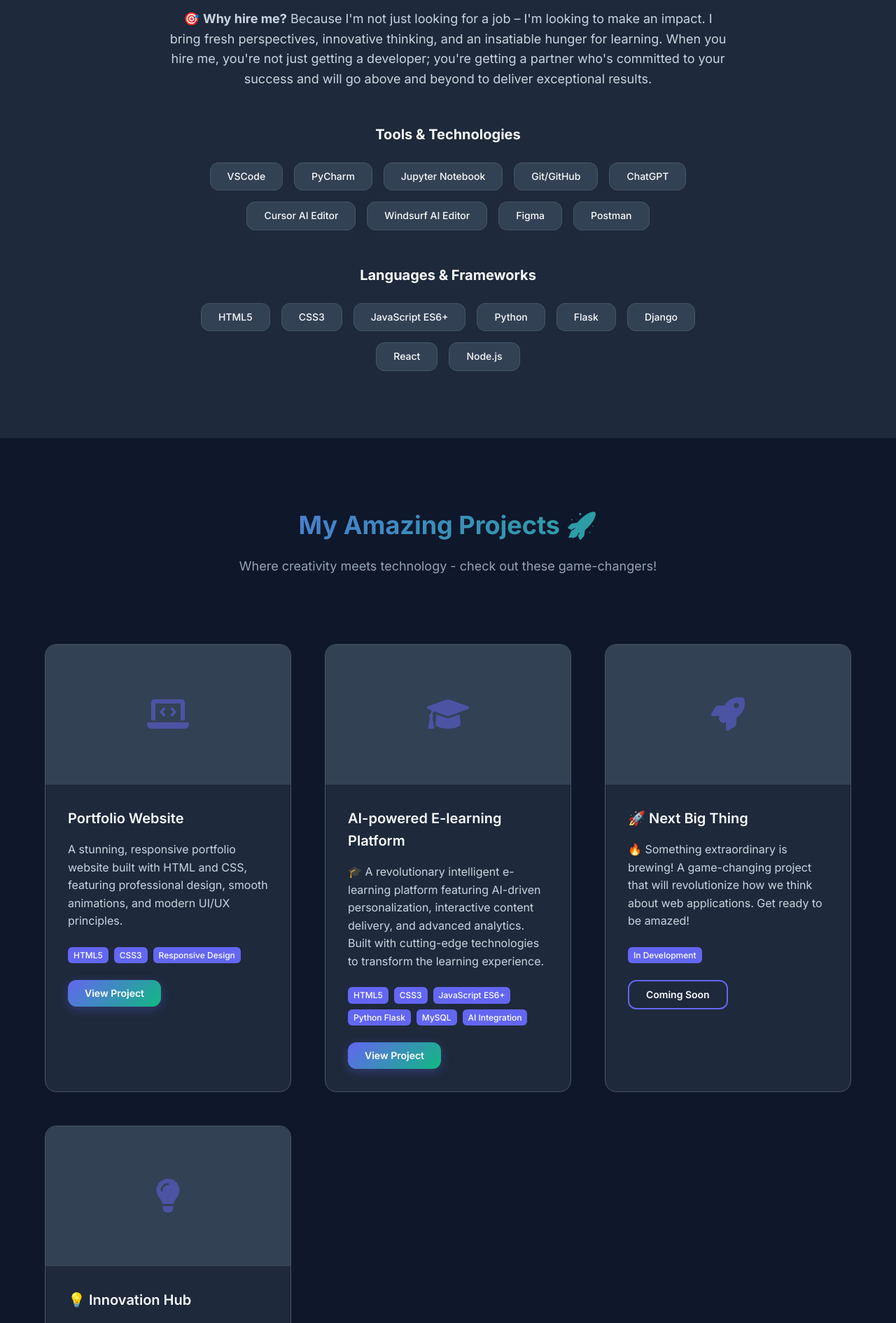
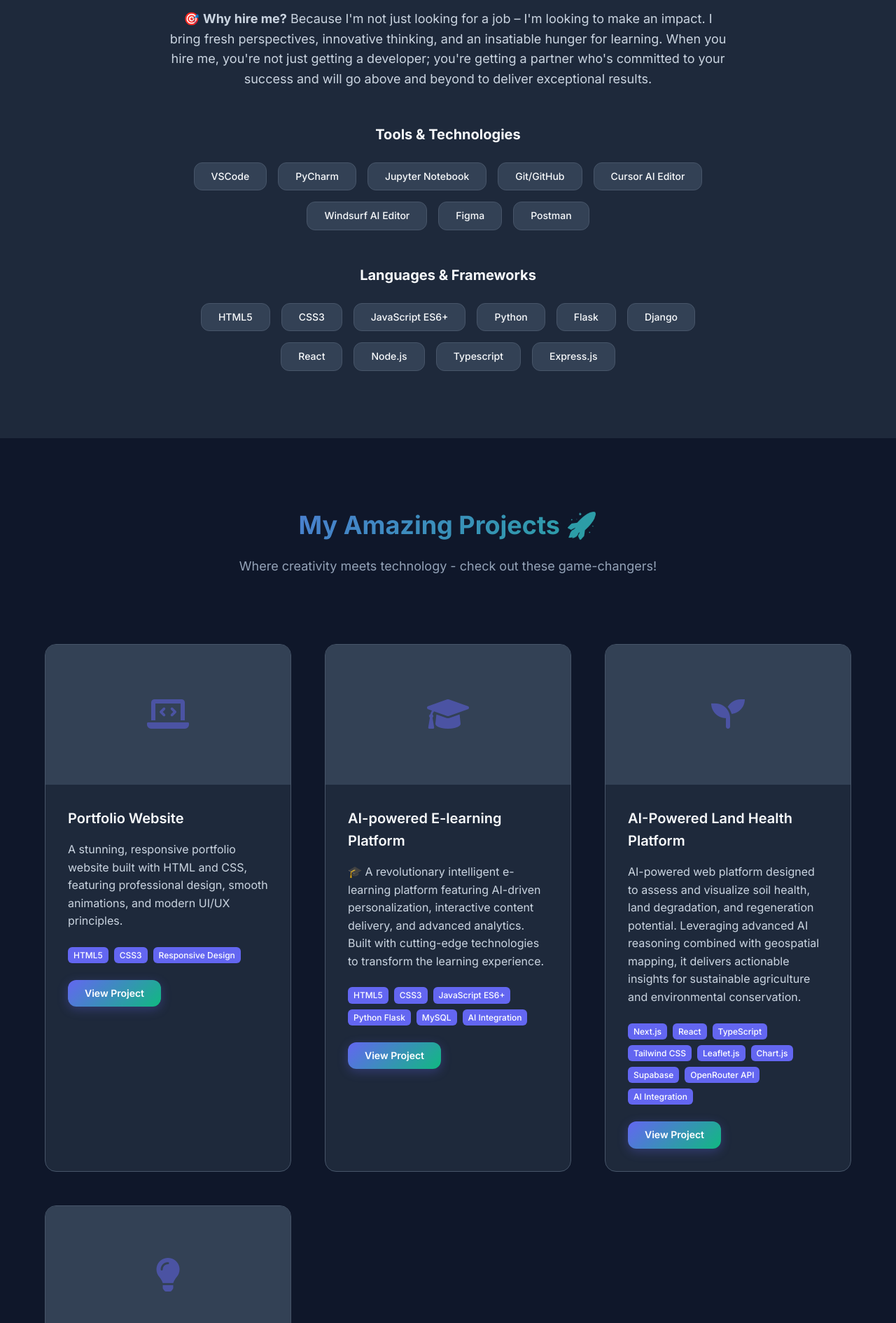
Before and after one commit to arusoftwaresolutions/my_portofolio, a Django app: page / in a window 1280 px wide. Shown: the part 1440-3330 px from the top of the page at 70% size. Run offline with Django 4.2, Linux system fonts and the light colour scheme.

Commit message:
Revise HTML content for clarity and updates
Updated the title and description in the HTML header. Removed 'Prompt Engineer' from the subtitle and about section. Changed project titles and descriptions to reflect new AI-powered projects.

```diff
--- a/templates/index.html
+++ b/templates/index.html
@@ -4,8 +4,8 @@
 <head>
     <meta charset="UTF-8">
     <meta name="viewport" content="width=device-width, initial-scale=1.0">
-    <title>Araya Haftu - Fullstack Developer & Prompt Engineer</title>
-    <meta name="description" content="Araya Haftu - Passionate Fullstack Developer and Prompt Engineer, building modern solutions with code and creativity.">
+    <title>Araya Haftu - Fullstack Developer</title>
+    <meta name="description" content="Araya Haftu - Passionate Fullstack Developer, building modern solutions with code and creativity.">
 
     <!-- Favicon -->
     <link rel="icon" type="image/jpeg" href="../static/IMG_4431.JPG">
@@ -64,7 +64,7 @@
                     <h1 class="hero-title">
                         <span class="name-highlight">Araya Haftu</span>
                     </h1>
-                    <h2 class="hero-subtitle">Fullstack Developer | Prompt Engineer</h2>
+                    <h2 class="hero-subtitle">Fullstack Developer </h2>
                     <p class="hero-description">
                         🚀 Passionate innovator crafting extraordinary digital experiences through cutting-edge technology and creative problem-solving. Ready to transform your ideas into reality!
                     </p>
@@ -100,7 +100,7 @@
                 <div class="about-text">
                     <p class="about-description">
                         🌟 I'm not just another developer – I'm a digital architect who breathes life into ideas!
-                        As a passionate Fullstack Developer and Prompt Engineer, I combine technical expertise with
+                        As a passionate Fullstack Developer, I combine technical expertise with
                         creative vision to build solutions that don't just work, but <strong>WOW</strong> users.
                         Currently pursuing my IT degree at Mekelle Institute of Technology, I'm constantly pushing
                         boundaries and exploring the latest technologies to stay ahead of the curve.
@@ -124,7 +124,6 @@
                             <span class="skill-tag">PyCharm</span>
                             <span class="skill-tag">Jupyter Notebook</span>
                             <span class="skill-tag">Git/GitHub</span>
-                            <span class="skill-tag">ChatGPT</span>
                             <span class="skill-tag">Cursor AI Editor</span>
                             <span class="skill-tag">Windsurf AI Editor</span>
                             <span class="skill-tag">Figma</span>
@@ -142,6 +141,8 @@
                             <span class="skill-tag">Django</span>
                             <span class="skill-tag">React</span>
                             <span class="skill-tag">Node.js</span>
+                            <span class="skill-tag">Typescript</span>
+                            <span class="skill-tag">Express.js</span>
                         </div>
                         </div>
                     </div>
@@ -213,20 +214,32 @@
                 <div class="project-card coming-soon" data-aos="fade-up" data-aos-delay="300">
                     <div class="project-image">
                         <div class="project-placeholder">
-                            <i class="fas fa-rocket"></i>
+                            <i class="fas fa-seedling"></i>
                         </div>
                     </div>
                     <div class="project-content">
-                        <h3 class="project-title">🚀 Next Big Thing</h3>
+                        <h3 class="project-title">AI-Powered Land Health Platform</h3>
                         <p class="project-description">
-                            🔥 Something extraordinary is brewing! A game-changing project that will revolutionize
-                            how we think about web applications. Get ready to be amazed!
+                            AI-powered web platform designed to assess and visualize soil
+                            health, land degradation, and regeneration potential.
+                            Leveraging advanced AI reasoning combined with geospatial mapping,
+                            it delivers actionable insights for sustainable agriculture and environmental
+                            conservation.
                         </p>
                         <div class="project-tech">
-                            <span class="tech-tag">In Development</span>
+                             <span class="tech-tag">Next.js</span>
+                            <span class="tech-tag">React</span>
+                            <span class="tech-tag">TypeScript</span>
+                            <span class="tech-tag">Tailwind CSS</span>
+                            <span class="tech-tag">Leaflet.js</span>
+                            <span class="tech-tag"> Chart.js</span>
+                            <span class="tech-tag">Supabase</span>
+                            <span class="tech-tag">OpenRouter API </span>
+                            <span class="tech-tag">AI Integration</span>
                         </div>
                         <div class="project-links">
-                            <span class="btn btn-secondary btn-sm disabled">Coming Soon</span>
+                            <a href="https://ai-powered-soil-guardian.vercel.app/"
+                               target="_blank" class="btn btn-primary btn-sm">View Project</a>
                         </div>
                     </div>
                 </div>
@@ -238,16 +251,26 @@
                         </div>
                     </div>
                     <div class="project-content">
-                        <h3 class="project-title">💡 Innovation Hub</h3>
+                        <h3 class="project-title">AI-Powered Budgeting & Microloan Platform</h3>
                         <p class="project-description">
-                            🌟 A cutting-edge platform that will change everything! Combining the latest technologies
-                            with innovative design to create something truly spectacular.
+                            AI-driven web application designed to support low-income
+                            families through financial literacy,
+                            personalized budgeting advice, and community microloans.
                         </p>
                         <div class="project-tech">
-                            <span class="tech-tag">In Development</span>
+                            <span class="tech-tag">PostgreSQL + PostGIS</span>
+                            <span class="tech-tag">React</span>
+                            <span class="tech-tag">TypeScript</span>
+                            <span class="tech-tag">Tailwind CSS</span>
+                            <span class="tech-tag">Node.js</span>
+                            <span class="tech-tag">Express.js</span>
+                            <span class="tech-tag"> Vite, Redis</span>
+                            <span class="tech-tag">OpenAI GPT (via API) </span>
+                            <span class="tech-tag">AI Integration</span>
                         </div>
                         <div class="project-links">
-                            <span class="btn btn-secondary btn-sm disabled">Coming Soon</span>
+                            <a href="https://poverty-alleviation.onrender.com//"
+                               target="_blank" class="btn btn-primary btn-sm">View Project</a>
                         </div>
                     </div>
                 </div>
```
